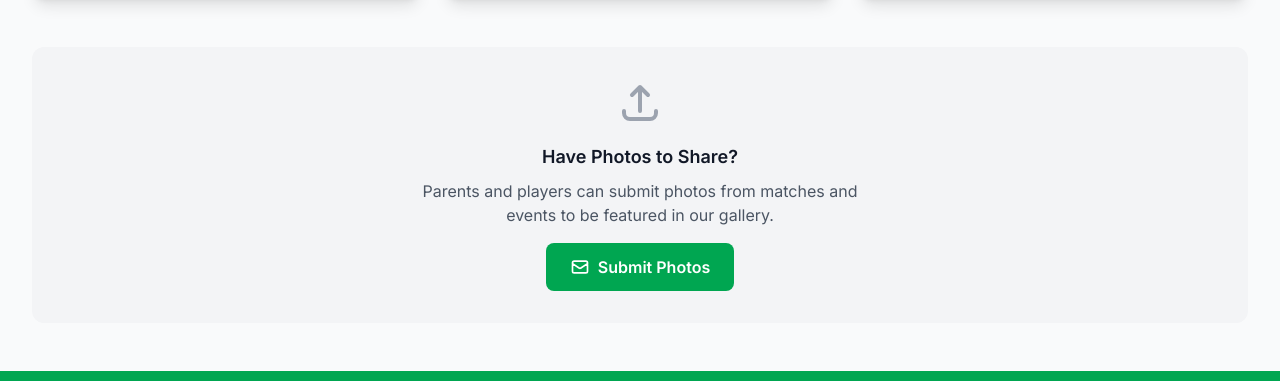
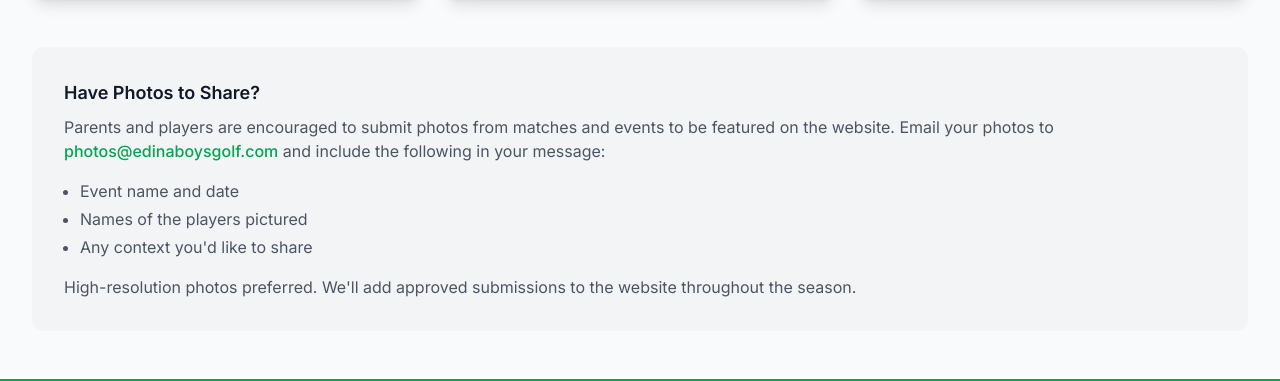
Before and after one commit to rlarson12/edina-golf-website, a React (Vite) app: page /photos in a window 1280 px wide. Shown: the part 681-1062 px from the top of the page. Built offline with nearby package versions, Linux system fonts and the light colour scheme.

Commit message:
Remove Hilltop fundraiser; add photos@edinaboysgolf.com submission section

```diff
--- a/src/pages/Home.jsx
+++ b/src/pages/Home.jsx
@@ -399,33 +399,6 @@ function Home() {
           <h2 className="text-2xl md:text-3xl font-bold text-gray-900 mb-8" style={{ fontFamily: "'Oswald', sans-serif" }}>Upcoming Events</h2>
 
           <div className="grid md:grid-cols-2 gap-6">
-            {/* Hilltop Fundraiser */}
-            <div className="bg-white rounded-xl p-5 md:p-6 shadow-sm border-l-4 border-edina-gold">
-              <div className="flex items-start gap-4">
-                <div className="flex-shrink-0 w-12 h-12 bg-edina-gold/10 rounded-lg flex items-center justify-center">
-                  <svg className="w-6 h-6 text-edina-gold-dark" fill="none" stroke="currentColor" viewBox="0 0 24 24">
-                    <path strokeLinecap="round" strokeLinejoin="round" strokeWidth={2} d="M3 3h2l.4 2M7 13h10l4-8H5.4M7 13L5.4 5M7 13l-2.293 2.293c-.63.63-.184 1.707.707 1.707H17m0 0a2 2 0 100 4 2 2 0 000-4zm-8 2a2 2 0 11-4 0 2 2 0 014 0z" />
-                  </svg>
-                </div>
-                <div className="flex-grow">
-                  <div className="flex flex-wrap items-center gap-2 mb-1">
-                    <h3 className="font-bold text-gray-900">Fundraiser Night at Hilltop</h3>
-                    <span className="text-xs font-semibold text-edina-gold-dark bg-edina-gold/20 px-2 py-0.5 rounded">Mon, Mar 2 · 4–9 PM</span>
-                  </div>
-                  <p className="text-sm text-gray-600">
-                    Enjoy a night off cooking at Hilltop Restaurant and support Edina Boys Golf! Mention <span className="font-semibold">"Edina Boys Golf"</span> when ordering and a portion of the proceeds comes back to the team. Dine-in only. Coaching staff will be on-site to connect with families. Gift card sales also count — just indicate "Edina Boys Golf" at purchase.
-                  </p>
-                  <div className="flex items-center gap-1 text-xs text-gray-500 mt-2">
-                    <svg className="w-3.5 h-3.5 flex-shrink-0" fill="none" stroke="currentColor" viewBox="0 0 24 24">
-                      <path strokeLinecap="round" strokeLinejoin="round" strokeWidth={2} d="M17.657 16.657L13.414 20.9a1.998 1.998 0 01-2.827 0l-4.244-4.243a8 8 0 1111.314 0z" />
-                      <path strokeLinecap="round" strokeLinejoin="round" strokeWidth={2} d="M15 11a3 3 0 11-6 0 3 3 0 016 0z" />
-                    </svg>
-                    5101 Arcadia Ave, Edina MN 55436 — reservations recommended
-                  </div>
-                </div>
-              </div>
-            </div>
-
             {/* Captain's Practices */}
             <div className="bg-white rounded-xl p-5 md:p-6 shadow-sm border-l-4 border-gray-400">
               <div className="flex items-start gap-4">
--- a/src/pages/Photos.jsx
+++ b/src/pages/Photos.jsx
@@ -136,23 +136,23 @@ function Photos() {
           </div>
 
           {/* Upload CTA */}
-          <div className="mt-12 bg-gray-100 rounded-xl p-6 md:p-8 text-center">
-            <svg className="w-12 h-12 text-gray-400 mx-auto mb-4" fill="none" stroke="currentColor" viewBox="0 0 24 24">
-              <path strokeLinecap="round" strokeLinejoin="round" strokeWidth={2} d="M4 16v1a3 3 0 003 3h10a3 3 0 003-3v-1m-4-8l-4-4m0 0L8 8m4-4v12" />
-            </svg>
+          <div className="mt-12 bg-gray-100 rounded-xl p-6 md:p-8">
             <h3 className="text-lg font-semibold text-gray-900 mb-2">Have Photos to Share?</h3>
-            <p className="text-gray-600 mb-4 max-w-md mx-auto">
-              Parents and players can submit photos from matches and events to be featured in our gallery.
+            <p className="text-gray-600 mb-4">
+              Parents and players are encouraged to submit photos from matches and events to be featured on the website. Email your photos to{' '}
+              <a href="mailto:photos@edinaboysgolf.com" className="text-edina-green font-medium hover:underline">
+                photos@edinaboysgolf.com
+              </a>{' '}
+              and include the following in your message:
             </p>
-            <a
-              href="mailto:rlarson12@gmail.com"
-              className="btn-primary inline-flex items-center gap-2"
-            >
-              <svg className="w-5 h-5" fill="none" stroke="currentColor" viewBox="0 0 24 24">
-                <path strokeLinecap="round" strokeLinejoin="round" strokeWidth={2} d="M3 8l7.89 5.26a2 2 0 002.22 0L21 8M5 19h14a2 2 0 002-2V7a2 2 0 00-2-2H5a2 2 0 00-2 2v10a2 2 0 002 2z" />
-              </svg>
-              Submit Photos
-            </a>
+            <ul className="text-gray-600 space-y-1 mb-4 ml-4 list-disc">
+              <li>Event name and date</li>
+              <li>Names of the players pictured</li>
+              <li>Any context you'd like to share</li>
+            </ul>
+            <p className="text-gray-600">
+              High-resolution photos preferred. We'll add approved submissions to the website throughout the season.
+            </p>
           </div>
         </>
       ) : (
```
